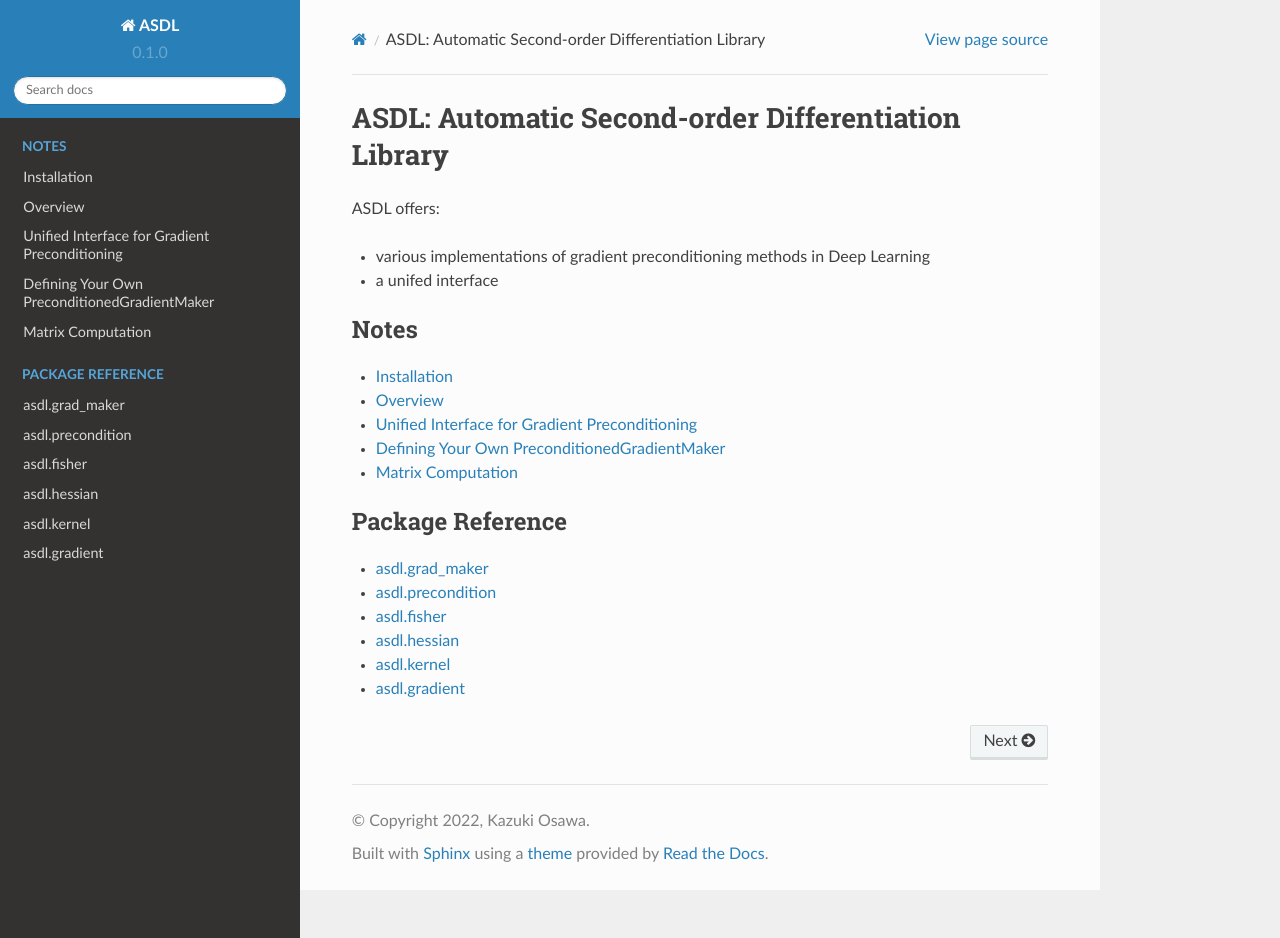
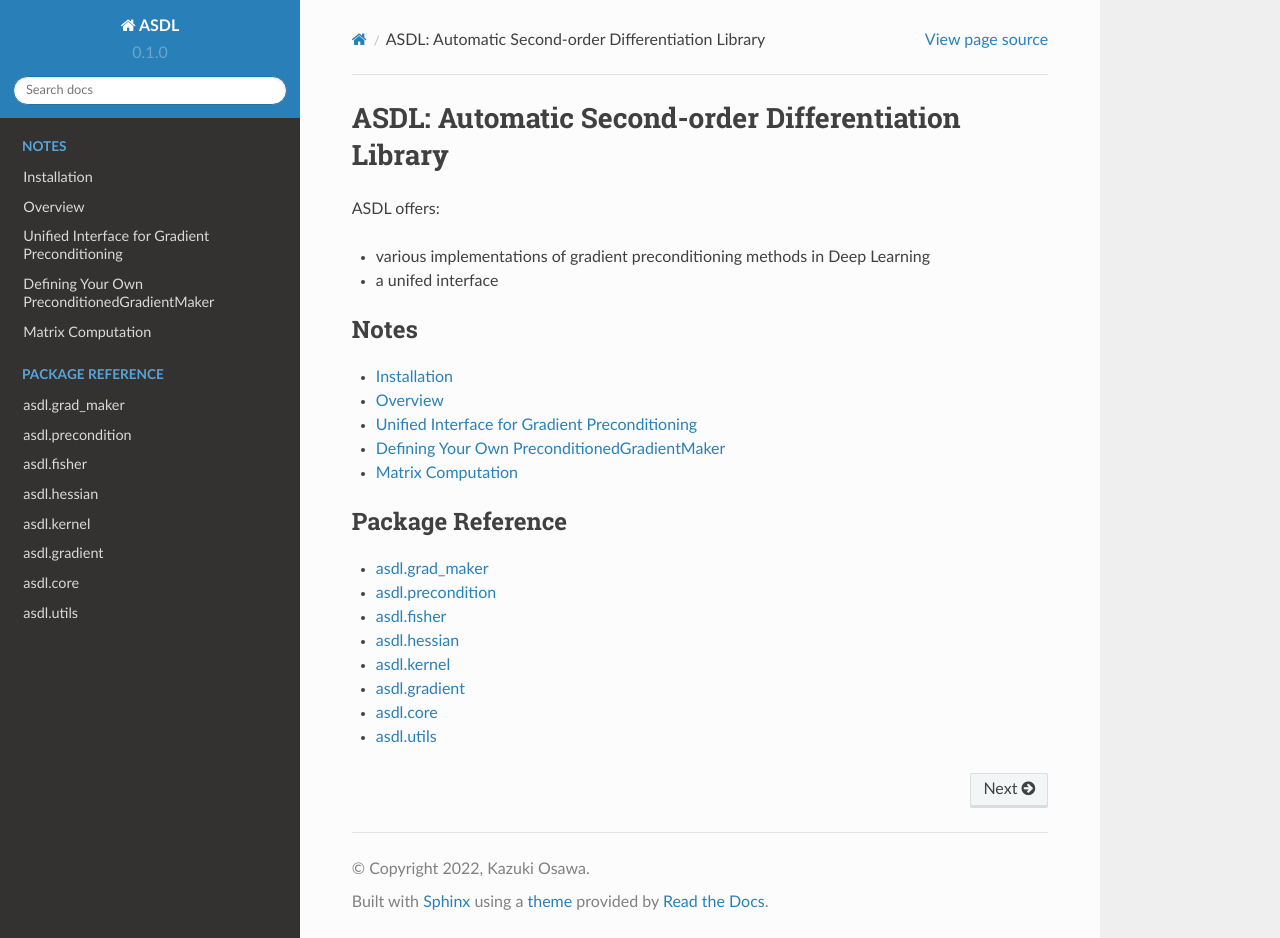
Before and after one commit to kazukiosawa/asdl, a Sphinx documentation site: the page built from docs/source/index.rst, in a window 1280 px wide and 938 px high. Built offline with Sphinx 7.4.7 and the Read the Docs theme 2.0.0, drawn with Linux system fonts in a browser that asks for light colours.

Commit message:
Add doc skeleton for core and utils

```diff
--- a/docs/source/index.rst
+++ b/docs/source/index.rst
@@ -27,3 +27,5 @@ ASDL offers:
    modules/hessian
    modules/kernel
    modules/gradient
+   modules/core
+   modules/utils
--- /dev/null
+++ b/docs/source/modules/core.rst
@@ -0,0 +1,5 @@
+asdl.core
+===========================
+
+.. automodule:: asdl.core
+   :members:
--- /dev/null
+++ b/docs/source/modules/utils.rst
@@ -0,0 +1,5 @@
+asdl.utils
+===========================
+
+.. automodule:: asdl.utils
+   :members:
```
